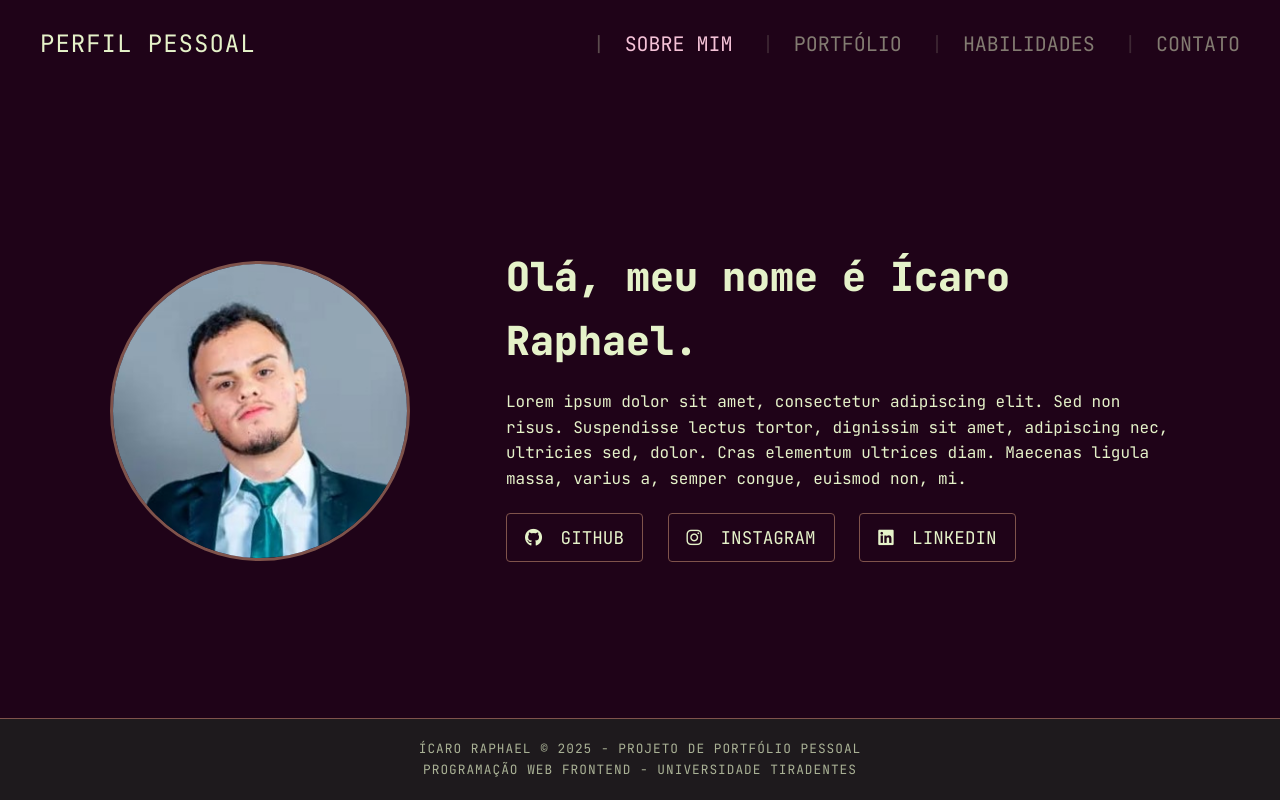
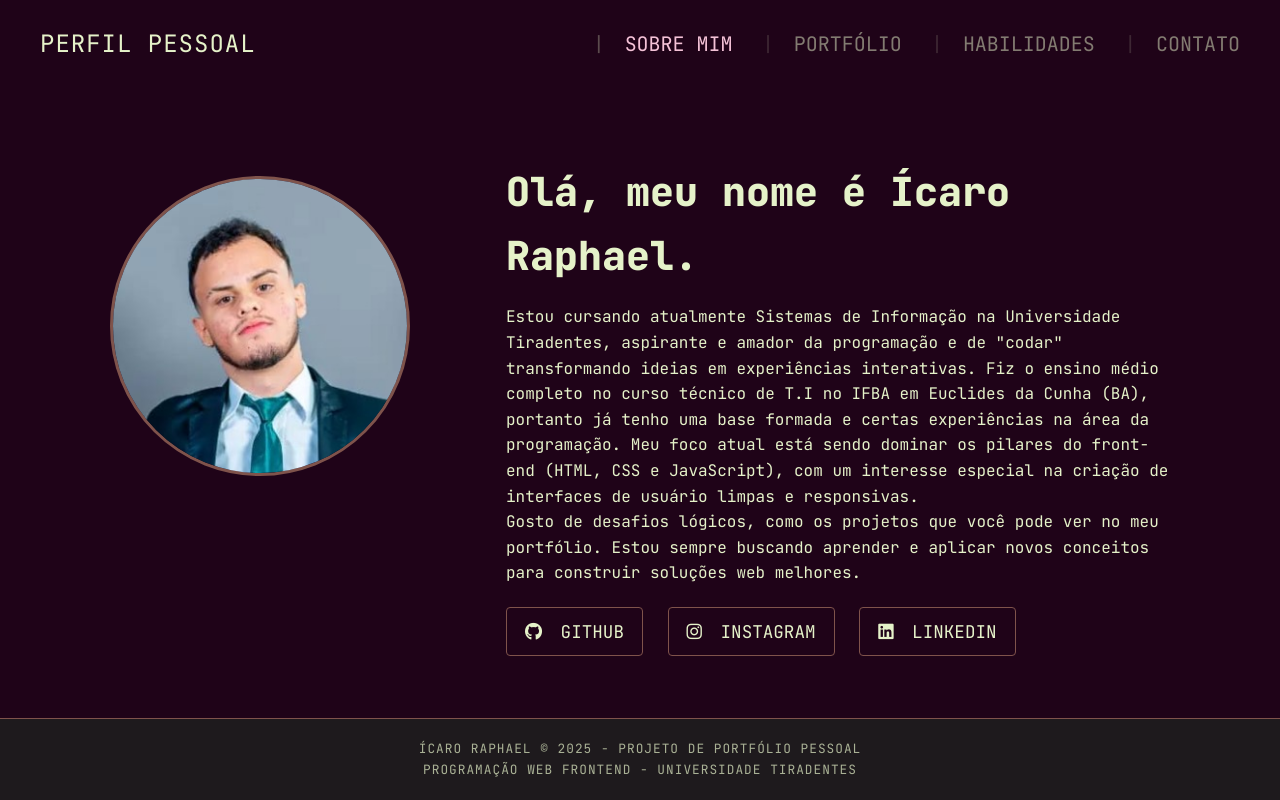
Before and after one commit to FaelTwk/faelTwk.github.io, a plain HTML site: page index.html in a window 1280 px wide. Drawn offline with Linux system fonts and the light colour scheme.

Commit message:
Update index.html

```diff
--- a/index.html
+++ b/index.html
@@ -39,7 +39,8 @@
 
             <div class="layout-coluna-conteudo sobre-mim-texto">
                 <h1 class="titulo-principal">Olá, meu nome é Ícaro Raphael.</h1>
-                <p>Lorem ipsum dolor sit amet, consectetur adipiscing elit. Sed non risus. Suspendisse lectus tortor, dignissim sit amet, adipiscing nec, ultricies sed, dolor. Cras elementum ultrices diam. Maecenas ligula massa, varius a, semper congue, euismod non, mi.</p>
+                <p>Estou cursando atualmente Sistemas de Informação na Universidade Tiradentes, aspirante e amador da programação e de "codar" transformando ideias em experiências interativas. Fiz o ensino médio completo no curso técnico de T.I no IFBA em Euclides da Cunha (BA), portanto já tenho uma base formada e certas experiências na área da programação. Meu foco atual está sendo dominar os pilares do front-end (HTML, CSS e JavaScript), com um interesse especial na criação de interfaces de usuário limpas e responsivas.<br>
+                Gosto de desafios lógicos, como os projetos que você pode ver no meu portfólio. Estou sempre buscando aprender e aplicar novos conceitos para construir soluções web melhores.</p>
 
                 <div class="sobre-mim-social">
                     <a href="https://github.com/FaelTwk" target="_blank"><i class="fa-brands fa-github"></i> GITHUB</a>
```
